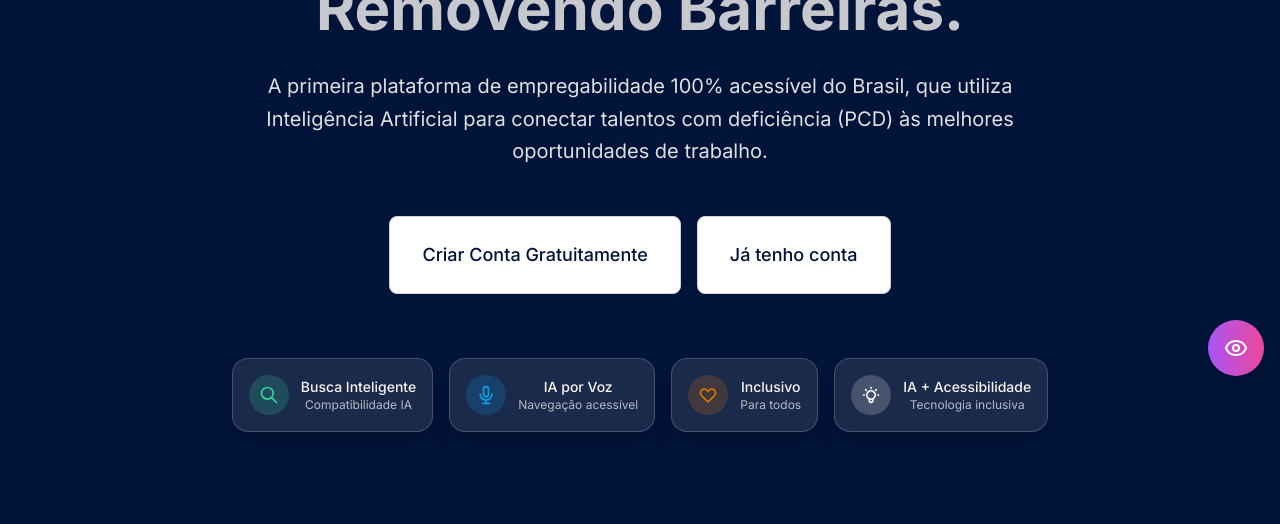
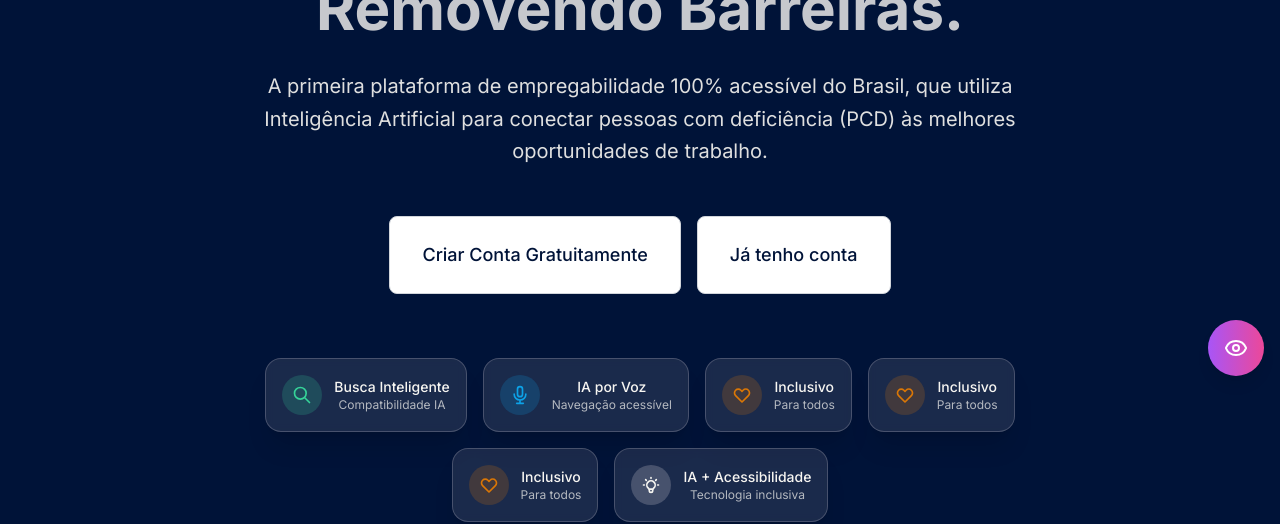
Before and after one commit to ericlmello/farol_v2_2, a Next.js app in the folder frontend/: page / in a window 1280 px wide. Shown: the part 408-932 px from the top of the page. Built offline with nearby package versions, Linux system fonts and the light colour scheme; no server answers.

Commit message:
Update page.tsx

```diff
--- a/frontend/src/app/page.tsx
+++ b/frontend/src/app/page.tsx
@@ -30,7 +30,7 @@ export default function Home() {
 
             <p className="text-xl text-primary-foreground/90 leading-relaxed max-w-3xl mx-auto mb-12">
               A primeira plataforma de empregabilidade 100% acessível do Brasil, que utiliza
-              Inteligência Artificial para conectar talentos com deficiência (PCD) às melhores
+              Inteligência Artificial para conectar pessoas com deficiência (PCD) às melhores
               oportunidades de trabalho.
             </p>
 
@@ -77,6 +77,36 @@ export default function Home() {
                     <div>
                       <p className="text-sm font-medium text-primary-foreground">IA por Voz</p>
                       <p className="text-xs text-primary-foreground/70">Navegação acessível</p>
+                    </div>
+                  </div>
+                </div>
+
+                {/* Card 3 - Inclusivo */}
+                <div className="bg-primary-foreground/10 backdrop-blur-sm border border-primary-foreground/20 rounded-2xl p-4 shadow-xl hover:shadow-2xl transition-all duration-300">
+                  <div className="flex items-center space-x-3">
+                    <div className="w-10 h-10 bg-warning/20 rounded-full flex items-center justify-center">
+                      <svg className="w-5 h-5 text-warning" fill="none" stroke="currentColor" viewBox="0 0 24 24">
+                        <path strokeLinecap="round" strokeLinejoin="round" strokeWidth={2} d="M4.318 6.318a4.5 4.5 0 000 6.364L12 20.364l7.682-7.682a4.5 4.5 0 00-6.364-6.364L12 7.636l-1.318-1.318a4.5 4.5 0 00-6.364 0z" />
+                      </svg>
+                    </div>
+                    <div>
+                      <p className="text-sm font-medium text-primary-foreground">Inclusivo</p>
+                      <p className="text-xs text-primary-foreground/70">Para todos</p>
+                    </div>
+                  </div>
+                </div>
+
+                {/* Card 3 - Inclusivo */}
+                <div className="bg-primary-foreground/10 backdrop-blur-sm border border-primary-foreground/20 rounded-2xl p-4 shadow-xl hover:shadow-2xl transition-all duration-300">
+                  <div className="flex items-center space-x-3">
+                    <div className="w-10 h-10 bg-warning/20 rounded-full flex items-center justify-center">
+                      <svg className="w-5 h-5 text-warning" fill="none" stroke="currentColor" viewBox="0 0 24 24">
+                        <path strokeLinecap="round" strokeLinejoin="round" strokeWidth={2} d="M4.318 6.318a4.5 4.5 0 000 6.364L12 20.364l7.682-7.682a4.5 4.5 0 00-6.364-6.364L12 7.636l-1.318-1.318a4.5 4.5 0 00-6.364 0z" />
+                      </svg>
+                    </div>
+                    <div>
+                      <p className="text-sm font-medium text-primary-foreground">Inclusivo</p>
+                      <p className="text-xs text-primary-foreground/70">Para todos</p>
                     </div>
                   </div>
                 </div>
```
